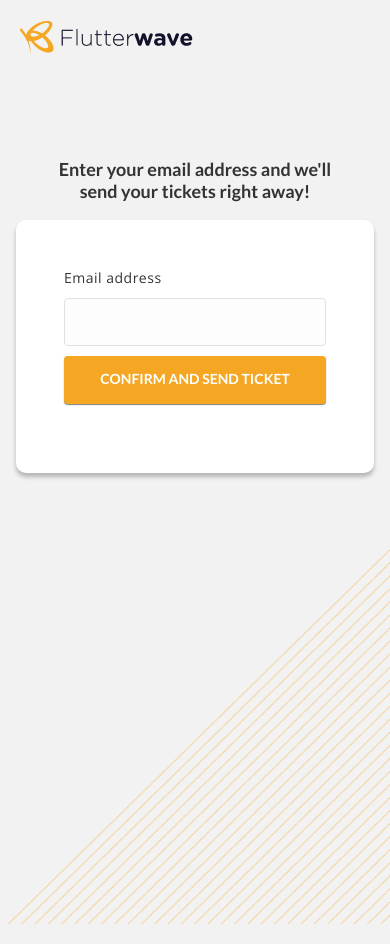
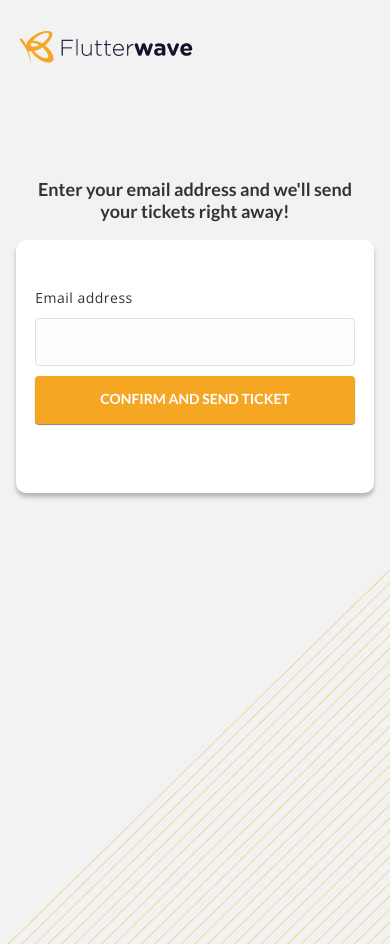
Before and after one commit to ijeomaemeruwa/ticket-master-app, a Vue app: page /getTicket in a window 390 px wide. Built offline with nearby package versions, Linux system fonts and the light colour scheme.

Commit message:
minor UI changes

```diff
--- a/src/components/Footer.vue
+++ b/src/components/Footer.vue
@@ -21,9 +21,9 @@
     margin: 6rem auto 1rem auto;
  }
 
- .footer p {
-    padding-left: 60px;
-  }
+ /* .footer p {
+    padding-left: 30px;
+  } */
 
  .footer__links {
     display: flex;
@@ -31,7 +31,7 @@
  }
 
 .footer__links  p {
-   padding-right: 40px;
+   padding-right: 50px;
   }
 
  p {
@@ -41,10 +41,10 @@
 
 @media screen and (max-width: 768px) {
 .footer {
-   text-align: center;
    display: flex;
    flex-direction: column;
    margin: 0 auto;
+   text-align: center;
    width: 100%;
 }
 
--- a/src/components/Nav.vue
+++ b/src/components/Nav.vue
@@ -1,5 +1,6 @@
 <template>
 <nav class="nav">
+
 <div class="logo">
 <router-link to="/">
 <img src="../assets/img/Logo.png" alt="logo" />
@@ -13,18 +14,46 @@
   <p>I didn't get my tickets</p>
 </router-link>
 <div class="btn__container">
-    <button class="app__button">
-      Create your own event
-    </button>
+  <button class="app__button">Create your own event</button>
 </div>
 </div>
+
+
+<!-- Mobile Icon -->
+<!-- <div class="mobile_nav-icon" v-if="mobileView" @click="showNav = !showNav">
+<svg xmlns="http://www.w3.org/2000/svg" x="0px" y="0px" width="26" height="26" viewBox="0 0 172 172" style=" fill:#000000;">
+  <g fill="none" fill-rule="nonzero" stroke="none" stroke-width="1" stroke-linecap="butt" stroke-linejoin="miter" stroke-miterlimit="10"
+  stroke-dasharray="" stroke-dashoffset="0" font-family="none" font-weight="none" font-size="none" text-anchor="none" style="mix-blend-mode: normal">
+  <path d="M0,172v-172h172v172z" fill="none"></path>
+  <g fill="#333333"><path d="M0,26.46154v13.23077h172v-13.23077zM0,79.38462v13.23077h172v-13.23077zM0,132.30769v13.23077h172v-13.23077z">
+</path>
+</g></g>
+</svg>
+</div> -->
 </nav>
 </template>
 
 
 <script>
 export default {
-  name: 'Nav'
+name: 'Nav',
+
+// data() {
+//   return {
+//     mobileView: true,
+//     showNav: false
+//   }
+// },
+
+// method: {
+//   handleMobileView() {
+//     this.mobileView = window.innerWidth <= 768;
+//   }
+// },
+
+// created() {
+//   this.handleMobileView();
+// }
 }
 </script>
 
@@ -32,36 +61,24 @@ export default {
 <style scoped>
 .nav {
   display: flex;
-  flex-flow: row wrap;
+  /* flex-flow: row wrap; */
   width: 95%;
   justify-content: space-between;
   align-items: center;
   height: 100px;
   padding: 10px 60px;
 }
-
 .logo {
   padding-left: 25px;
-}
-@media screen and (max-width: 768px) {
-.nav {
-  width: 100%;
-  padding: 10px 10px;
-}
-.logo {
-  padding-left: 10px;
-}
 }
 
 .nav__links {
   display: flex;
   align-items: center;
 }
-
 .router__link {
   text-decoration: none;
 }
-
 .nav__links p {
   font-weight: 500;
   font-size: 16px;
@@ -70,28 +87,38 @@ export default {
   margin-top: 0.6rem;
   padding-right: 30px;
 }
-
 .nav__links p:hover {
-  color: #000;
+  color: #F5A623;
 }
-
 .btn__container {
   width: 206px;
   height: 36.6px;
 }
-
 .btn__container button {
   font-size: 12px;
 }
 
-
 @media screen and (max-width: 768px) {
 .nav {
-    height: 80px;
+  width: 100%;
+  padding: 10px 10px;
+}
+
+.logo {
+  padding-left: 10px;
+}
+
+.nav__links p {
+  font-weight: 500;
+  font-size: 12px;
+  letter-spacing: 0;
+  margin-top: 0.6rem;
+  padding: 0;
 }
 
 .nav__links {
   display: none;
 }
 }
+
 </style>
--- a/src/views/getTicket/GetTicket.vue
+++ b/src/views/getTicket/GetTicket.vue
@@ -149,7 +149,11 @@ h5 {
 
 @media screen and (max-width: 768px) {
   h5 {
-    width: 80%;
+    width: 90%;
+  }
+
+  .getticket__card {
+    padding: 3rem 1.2rem;
   }
 }
 </style>
```
Lines whose indentation alone changed are shown as unchanged.
